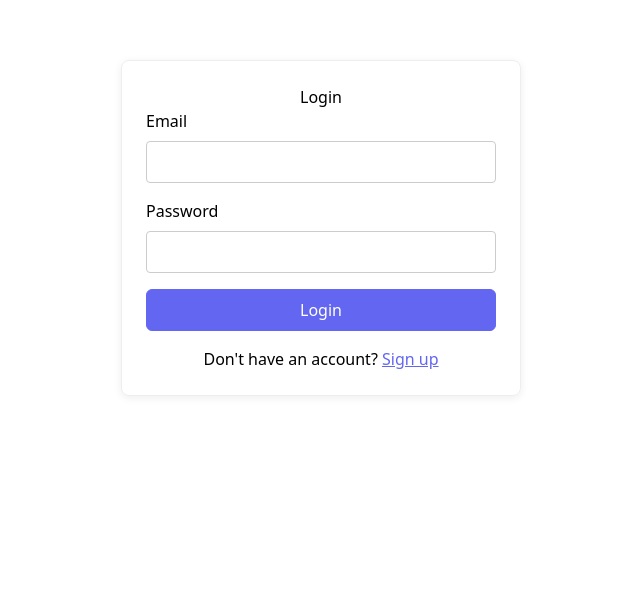
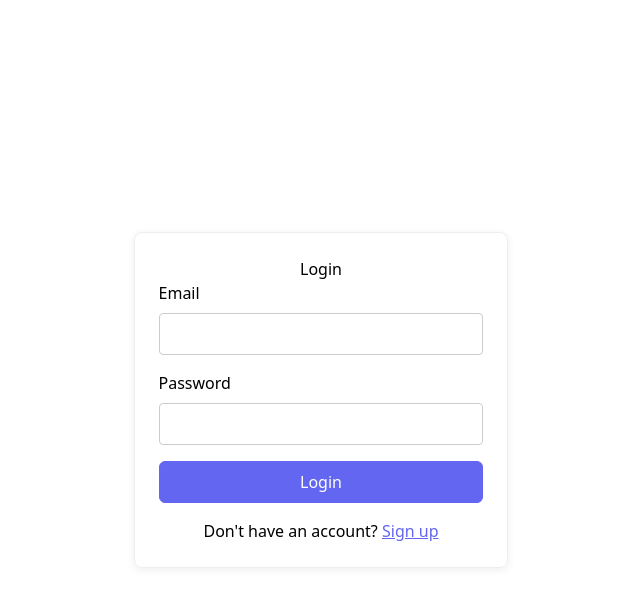
Before and after one commit to raphaelfavier/supabase-nextjs, a Next.js app: page /auth/login in a window 1280 px wide. Shown: the top 606 px of the page, without its empty margins (319-959 px from the left). Built offline with nearby package versions, Linux system fonts and the light colour scheme.

Commit message:
style: center content by adjusting flex layout and container dimensions

```diff
--- a/src/app/layout.tsx
+++ b/src/app/layout.tsx
@@ -27,7 +27,7 @@
       <body
         className={`${geistSans.variable} ${geistMono.variable} antialiased`}
       >
-        {children}
+        <div className="min-h-screen w-full flex items-center">{children}</div>
       </body>
     </html>
   );
--- a/src/app/page.tsx
+++ b/src/app/page.tsx
@@ -2,7 +2,7 @@
 
 export default function Home() {
   return (
-    <div className="flex flex-col items-center justify-center min-h-screen gap-4">
+    <div className="flex flex-col items-center gap-4 w-full">
       <h1 className="text-center text-4xl max-w-2xl font-bold">
         Next.js + Supabase
       </h1>
```
